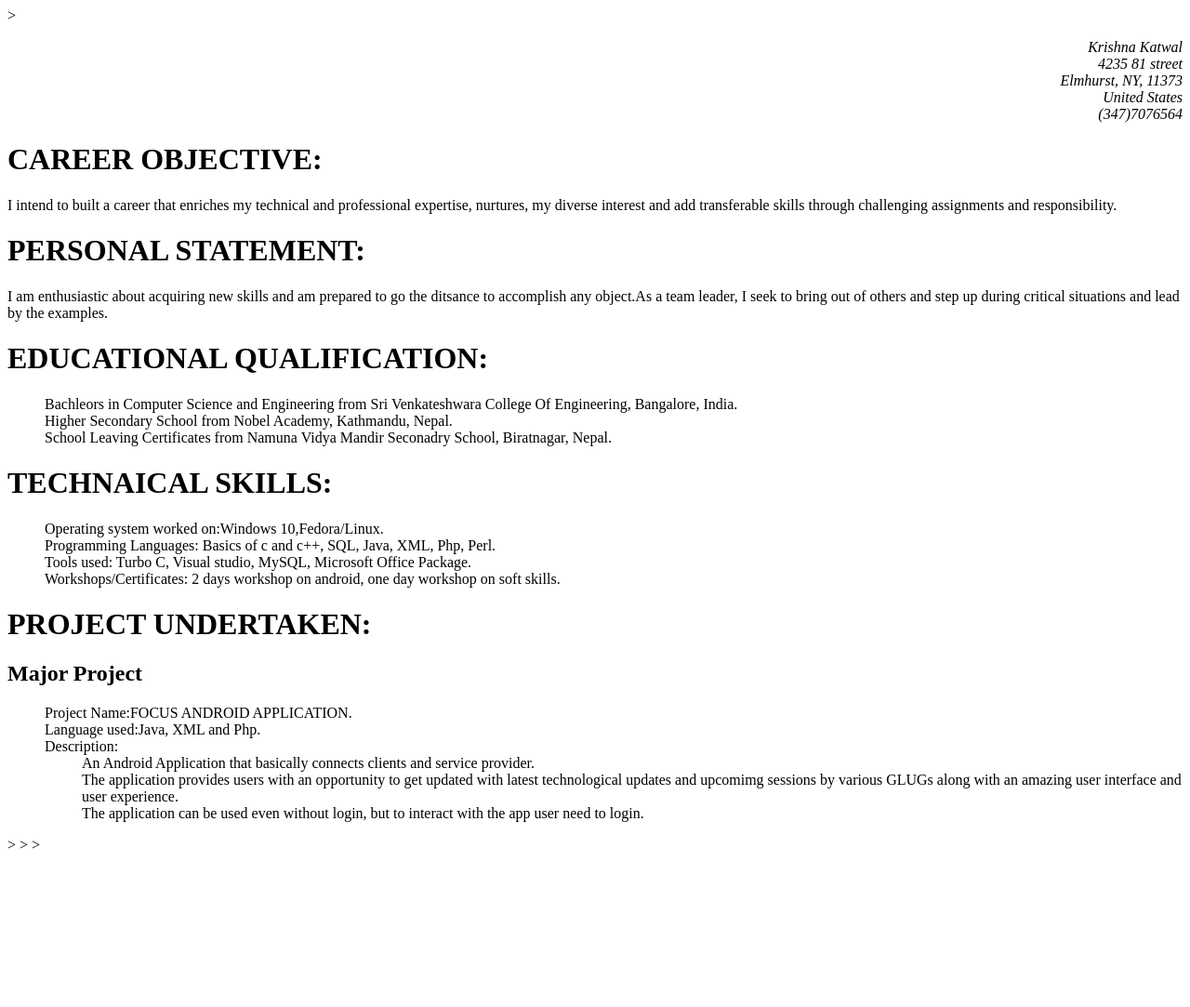
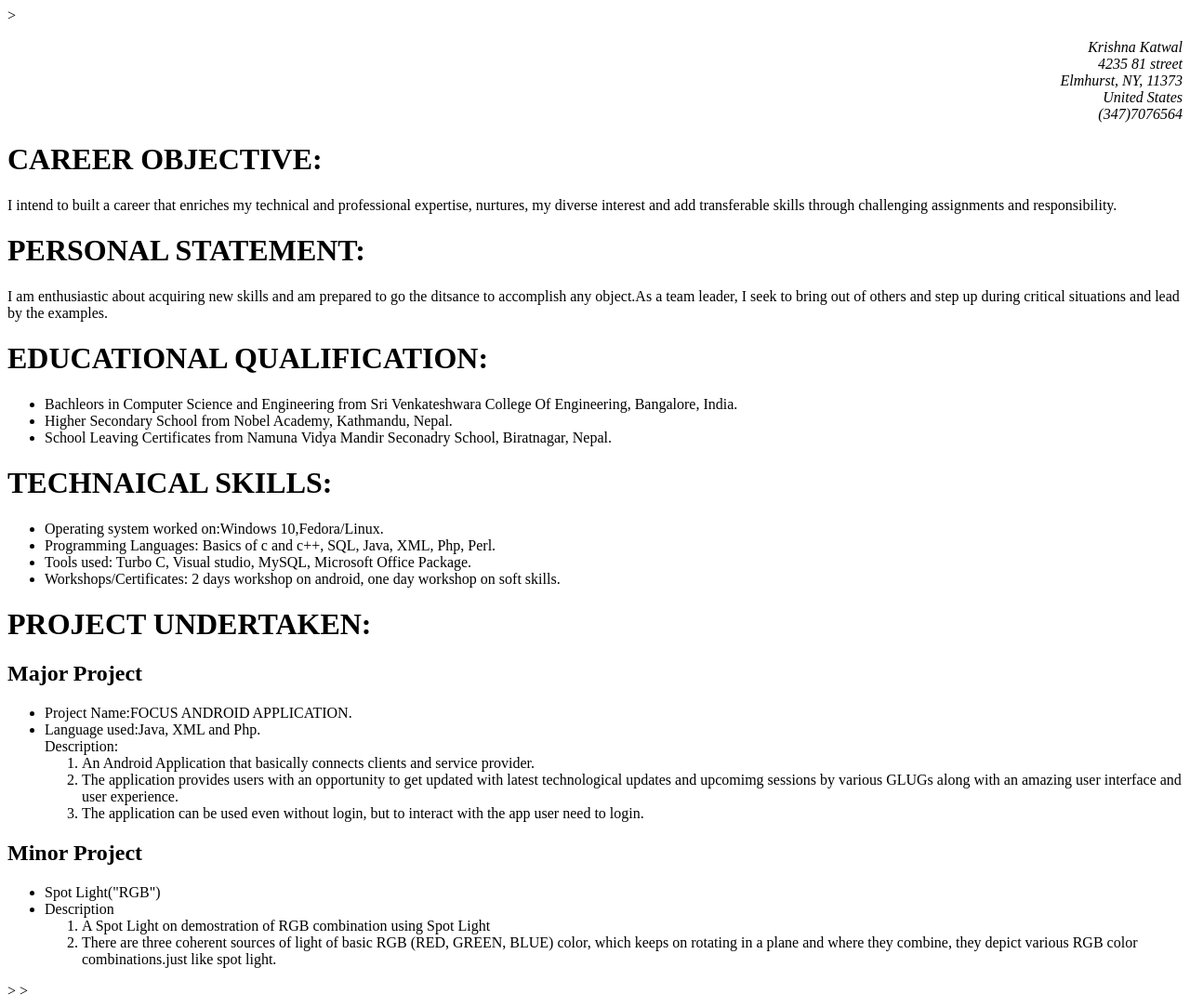
Before and after one commit to krishnakatwal/Resume-, a plain HTML site: page index.html in a window 1280 px wide. Shown: the whole page at 93% size. Before the commit the page ends 926 px from the top, so only its background shows below. Drawn offline with Linux system fonts and the light colour scheme.

Commit message:
4th commit

```diff
--- a/index.html
+++ b/index.html
@@ -16,29 +16,38 @@
             <P>I am enthusiastic about acquiring new skills and am prepared to go the ditsance to accomplish any object.As a team leader, I seek to bring out of others and step up during critical situations and lead by the examples. </P>
              <h1>EDUCATIONAL QUALIFICATION:</h1>
              <ul>
-                 Bachleors in Computer Science and Engineering from Sri Venkateshwara College Of Engineering, Bangalore, India.<br>
-                 Higher Secondary School from Nobel Academy, Kathmandu, Nepal.<br>
-                 School Leaving Certificates from Namuna Vidya Mandir Seconadry School, Biratnagar, Nepal.
+                <li> Bachleors in Computer Science and Engineering from Sri Venkateshwara College Of Engineering, Bangalore, India.</li>
+                <li>Higher Secondary School from Nobel Academy, Kathmandu, Nepal.</li>
+                <li> School Leaving Certificates from Namuna Vidya Mandir Seconadry School, Biratnagar, Nepal.</li>
              </ul>
              <h1>TECHNAICAL SKILLS:</h1>
              <UL>
-                 Operating system worked on:Windows 10,Fedora/Linux.<br>
-                 Programming Languages: Basics of c and c++, SQL, Java, XML, Php, Perl.<br>
-                 Tools used: Turbo C, Visual studio, MySQL, Microsoft Office Package.<br>
-                 Workshops/Certificates: 2 days workshop on android, one day workshop on soft skills.
+                 <li>Operating system worked on:Windows 10,Fedora/Linux.</li>
+                 <li>Programming Languages: Basics of c and c++, SQL, Java, XML, Php, Perl.</li>
+                 <li>Tools used: Turbo C, Visual studio, MySQL, Microsoft Office Package.</li>
+                 <li>Workshops/Certificates: 2 days workshop on android, one day workshop on soft skills.</li>
              </UL>
              <h1>PROJECT UNDERTAKEN:</h1>
              <h2>Major Project</h2>
              <ul>
-                 Project Name:FOCUS ANDROID APPLICATION.<br>
-                 Language used:Java, XML and Php.<br>
+                 <li>Project Name:FOCUS ANDROID APPLICATION.</li>
+                 <li>Language used:Java, XML and Php.</li>
                  Description:
                  <ol>
-                     An Android Application that basically connects clients and service provider.<br>
-                     The application provides users with an opportunity to get updated with latest technological updates and upcomimg sessions by various GLUGs along with an amazing user interface and user experience.<br>
-                     The application can be used even without login, but to interact with the app user need to login.
+                     <li>An Android Application that basically connects clients and service provider.</li>
+                     <li>The application provides users with an opportunity to get updated with latest technological updates and upcomimg sessions by various GLUGs along with an amazing user interface and user experience.</li>
+                     <li>The application can be used even without login, but to interact with the app user need to login.</li>
                  </ol>
              </ul>
-        </body>>
+             <h2>Minor Project</h2>
+             <ul>
+                <li>Spot Light("RGB")</li>
+                <li>Description</li>
+                <ol>
+                    <li>A Spot Light on demostration of RGB combination using Spot Light </li>
+                    <li>There are three coherent sources of light of basic RGB (RED, GREEN, BLUE) color, which keeps on rotating in a plane and where they combine, they depict various RGB color combinations.just like spot light.</li>
+               </ol>
+             </ul>
+        </body>
     </head>>
 </html>>
```
